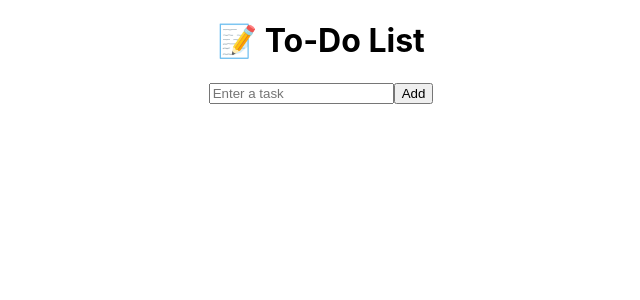
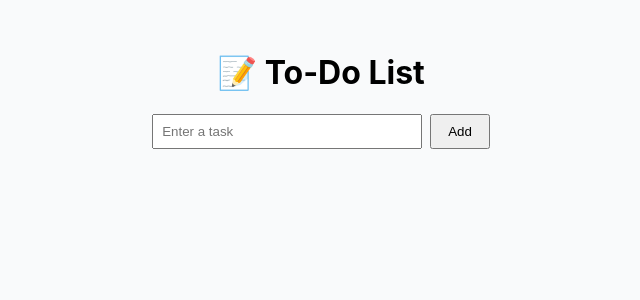
Before and after one commit to palak22291/todo-app, a React (Create React App) app: page / in a window 1280 px wide. Shown: the top 300 px of the page, without its empty margins (319-959 px from the left). Built offline with nearby package versions, Linux system fonts and the light colour scheme.

Commit message:
made some ui changes

```diff
--- a/package.json
+++ b/package.json
@@ -3,6 +3,9 @@
   "version": "0.1.0",
   "private": true,
   "dependencies": {
+    "@emotion/react": "^11.14.0",
+    "@emotion/styled": "^11.14.0",
+    "@mui/material": "^7.1.0",
     "@testing-library/dom": "^10.4.0",
     "@testing-library/jest-dom": "^6.6.3",
     "@testing-library/react": "^16.3.0",
--- a/src/App.css
+++ b/src/App.css
@@ -1,38 +1,54 @@
 .App {
   text-align: center;
+  padding: 2rem;
+  background-color: #f9fafb;
+  min-height: 100vh;
 }
 
-.App-logo {
-  height: 40vmin;
-  pointer-events: none;
+.input-section input {
+  padding: 0.5rem;
+  width: 250px;
+  margin-right: 0.5rem;
 }
 
-@media (prefers-reduced-motion: no-preference) {
-  .App-logo {
-    animation: App-logo-spin infinite 20s linear;
-  }
+.input-section button {
+  padding: 0.5rem 1rem;
 }
 
-.App-header {
-  background-color: #282c34;
-  min-height: 100vh;
-  display: flex;
-  flex-direction: column;
-  align-items: center;
-  justify-content: center;
-  font-size: calc(10px + 2vmin);
-  color: white;
+.task-list {
+  margin-top: 2rem;
 }
 
-.App-link {
-  color: #61dafb;
+.task {
+  display: flex;
+  justify-content: center;
+  align-items: center;
+  margin: 0.5rem auto;
+  padding: 0.75rem 1rem;
+  background-color: white;
+  border-radius: 8px;
+  width: 300px;
+  box-shadow: 0 2px 5px rgba(0, 0, 0, 0.1);
 }
 
-@keyframes App-logo-spin {
-  from {
-    transform: rotate(0deg);
-  }
-  to {
-    transform: rotate(360deg);
-  }
+.task span {
+  flex: 1;
+  text-align: left;
 }
+
+.task .done {
+  margin-right: 0.5rem;
+  background-color: #22c55e;
+  color: white;
+  border: none;
+  padding: 0.3rem 0.8rem;
+  border-radius: 4px;
+}
+
+.task .delete {
+  background-color: #ef4444;
+  color: white;
+  border: none;
+  padding: 0.3rem 0.8rem;
+  border-radius: 4px;
+}
--- a/src/App.js
+++ b/src/App.js
@@ -1,46 +1,48 @@
-import React ,{useState} from "react";
+import React, { useState, useEffect } from "react";
 import './App.css';
 
 function App() {
 
-  const [tasks,setTasks]=useState([])
-  const[input,setInput]=useState("")
+  const [tasks, setTasks] = useState(() => {
+    const storedTasks = sessionStorage.getItem("tasks");
+    return storedTasks ? JSON.parse(storedTasks) : [];
+  });
+
+  const [input, setInput] = useState("");
+
+  useEffect(() => {
+    sessionStorage.setItem("tasks", JSON.stringify(tasks));
+  }, [tasks]);
 
 
-  // to add a task
-  function addTask(){
+  function addTask() {
+    if (input.trim() === "") return;
 
-    if (input.trim()===""){
-      return;
-    }
+    const newTask = {
+      text: input,
+      completed: false
+    };
 
-    const newTask ={
-      text:input,
-      completed:false
-    }
-
-    const updatedTasks =[...tasks,newTask]
-    setTasks(updatedTasks)
-    setInput("")
-
-  }
-  // to toggle complete status
-
-  function toggleComplete(index){
-    setTasks(
-      tasks.map((task,i)=>
-        i===index ? {...task,completed: !task.completed} : task)
-    )
+    setTasks([...tasks, newTask]);
+    setInput("");
   }
 
-  // to delete task
 
-  function deleteTask(index){
-    const updatedTasks=[...tasks]
-    updatedTasks.splice(index,1)
-    setTasks(updatedTasks)
+  function toggleComplete(index) {
+    setTasks(
+      tasks.map((task, i) =>
+        i === index ? { ...task, completed: !task.completed } : task
+      )
+    );
+  }
 
+
+  function deleteTask(index) {
+    const updatedTasks = [...tasks];
+    updatedTasks.splice(index, 1);
+    setTasks(updatedTasks);
   }
+
   return (
     <div className="App">
       <h1>📝 To-Do List</h1>
@@ -50,10 +52,8 @@ function App() {
           type="text"
           value={input}
           onChange={(e) => setInput(e.target.value)}
-          onKeyDown={(e)=>{
-            if (e.key==="Enter"){
-              addTask();
-            }
+          onKeyDown={(e) => {
+            if (e.key === "Enter") addTask();
           }}
           placeholder="Enter a task"
         />
@@ -72,8 +72,7 @@ function App() {
         ))}
       </ul>
     </div>
+  );
+}
 
-  );
-
-}
 export default App;
```
Also changed, not shown: src/Demo.js (added, +19 -0 lines), 1 other file (tests, documents, lock files or other folders).
